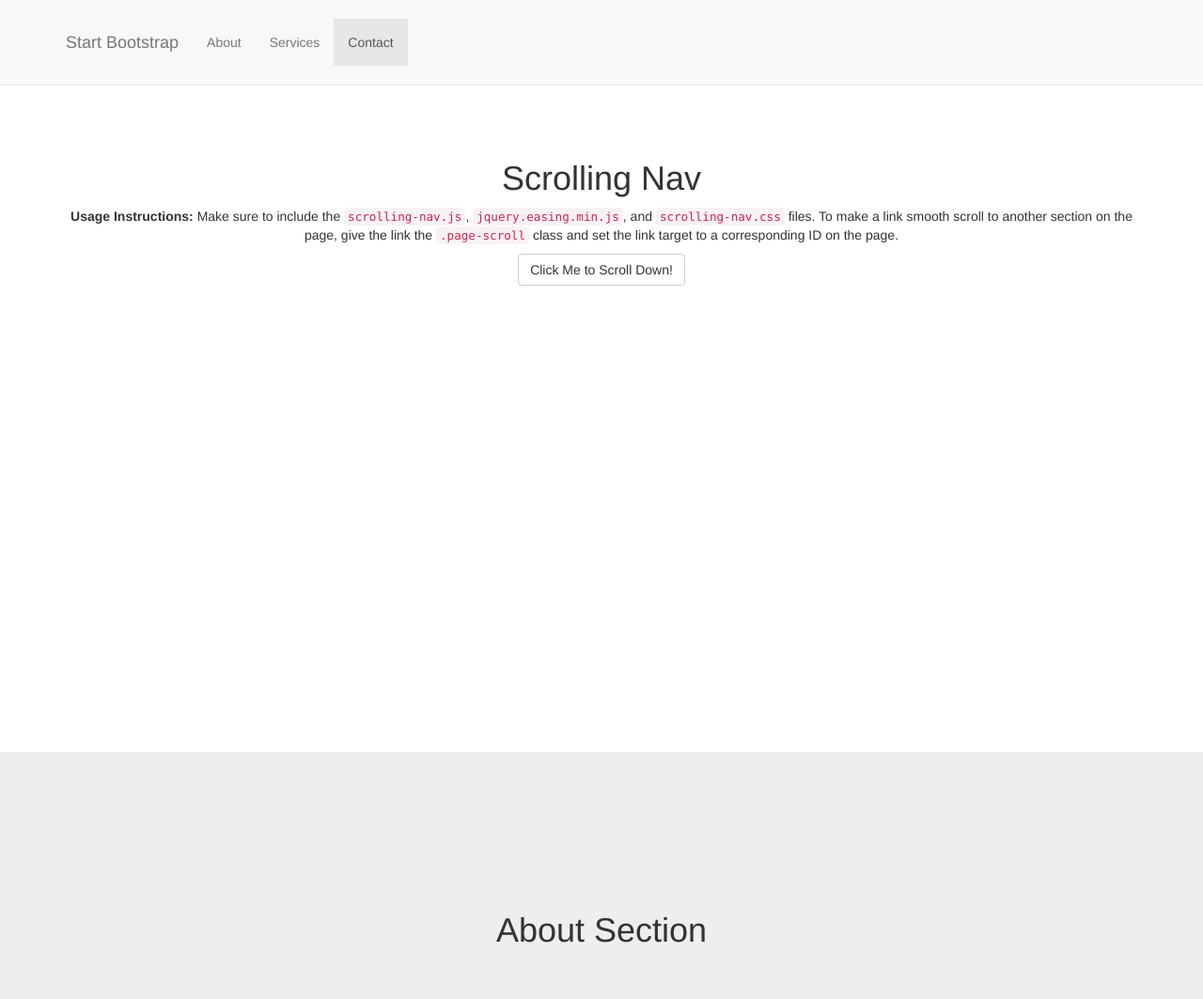
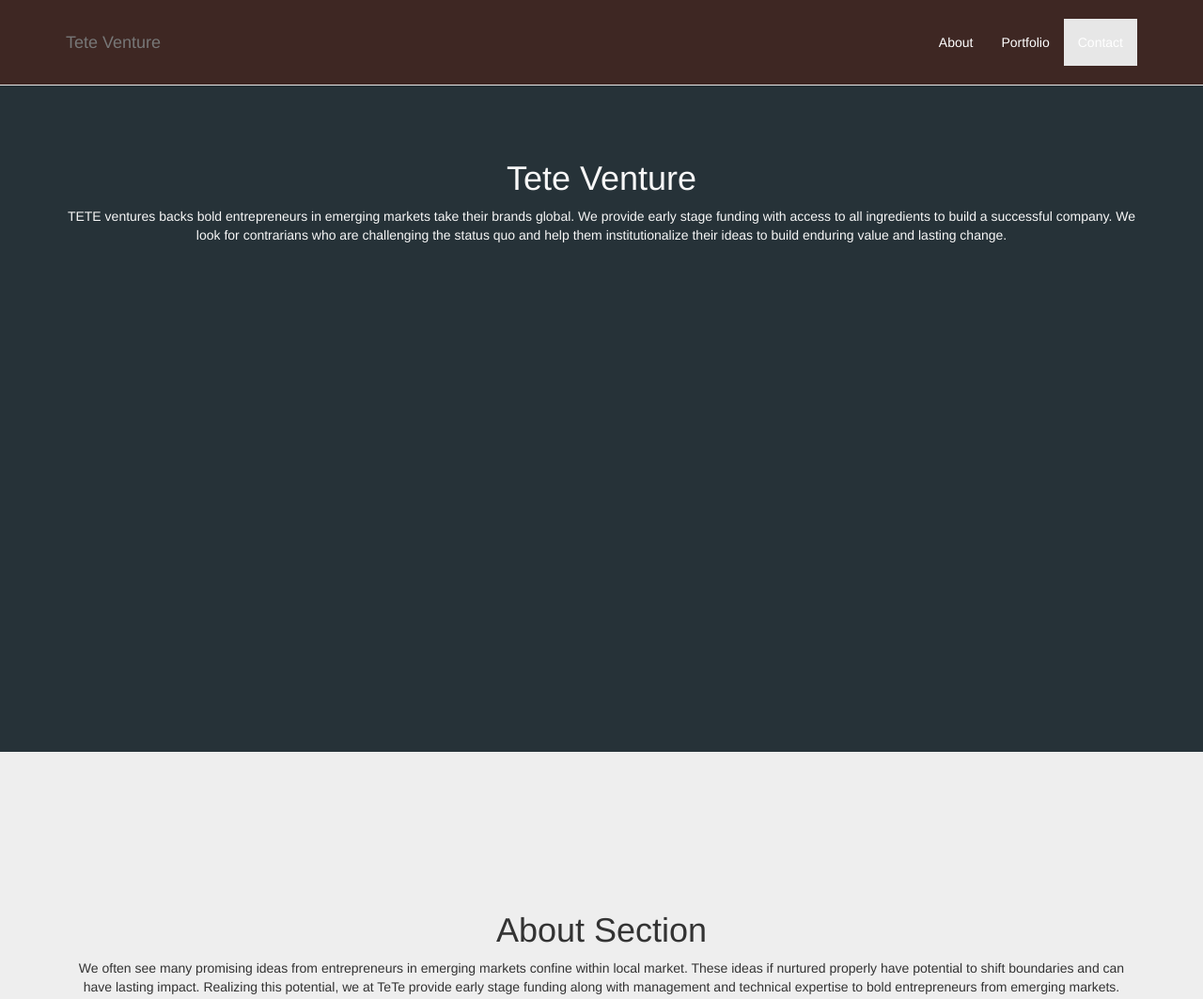
Before and after one commit to amit725/amit725.github.io, a plain HTML site: page index.html in a window 1280 px wide. Shown: the top 1063 px of the page at 94% size. Drawn offline with Linux system fonts and the light colour scheme.

Commit message:
changing content

```diff
--- a/css/scrolling-nav.css
+++ b/css/scrolling-nav.css
@@ -3,7 +3,24 @@
  * Copyright 2013-2016 Start Bootstrap
  * Licensed under MIT (https://github.com/BlackrockDigital/startbootstrap/blob/gh-pages/LICENSE)
  */
+/*my own styles*/
+.navbar-nav{
+    float: right;
+}
+.navbar{
+    background: #3E2723;
+}
+.nav a{
+    color: white!important;
+}
 
+.intro-section, .portfolio-section{
+    background-color: #263238!important;
+}
+.intro-section, .portfolio-section{
+    color:#f7f7f7!important;
+}
+/*background-color: #fafaf5;*/
 body {
     width: 100%;
     height: 100%;
@@ -45,7 +62,7 @@ of those sections to manage the look and feel of the site. */
     background: #eee;
 }
 
-.services-section {
+.portfolio-section {
     height: 100%;
     padding-top: 150px;
     text-align: center;
--- a/index.html
+++ b/index.html
@@ -9,7 +9,7 @@
     <meta name="description" content="">
     <meta name="author" content="">
 
-    <title>Scrolling Nav - Start Bootstrap Template</title>
+    <title>Tete Venture</title>
 
     <!-- Bootstrap Core CSS -->
     <link href="css/bootstrap.min.css" rel="stylesheet">
@@ -40,7 +40,7 @@
                     <span class="icon-bar"></span>
                     <span class="icon-bar"></span>
                 </button>
-                <a class="navbar-brand page-scroll" href="#page-top">Start Bootstrap</a>
+                <a class="navbar-brand page-scroll" href="#page-top">Tete Venture</a>
             </div>
 
             <!-- Collect the nav links, forms, and other content for toggling -->
@@ -54,7 +54,7 @@
                         <a class="page-scroll" href="#about">About</a>
                     </li>
                     <li>
-                        <a class="page-scroll" href="#services">Services</a>
+                        <a class="page-scroll" href="#portfolio">Portfolio</a>
                     </li>
                     <li>
                         <a class="page-scroll" href="#contact">Contact</a>
@@ -71,9 +71,13 @@
         <div class="container">
             <div class="row">
                 <div class="col-lg-12">
-                    <h1>Scrolling Nav</h1>
-                    <p><strong>Usage Instructions:</strong> Make sure to include the <code>scrolling-nav.js</code>, <code>jquery.easing.min.js</code>, and <code>scrolling-nav.css</code> files. To make a link smooth scroll to another section on the page, give the link the <code>.page-scroll</code> class and set the link target to a corresponding ID on the page.</p>
-                    <a class="btn btn-default page-scroll" href="#about">Click Me to Scroll Down!</a>
+                    <h1>Tete Venture</h1>
+                    <p>TETE ventures backs bold entrepreneurs in emerging markets take their brands global.
+
+We provide early stage funding with access to all ingredients to build a successful company.
+
+We look for contrarians who are challenging the status quo and help them institutionalize their ideas to build enduring value and lasting change.</p>
+
                 </div>
             </div>
         </div>
@@ -85,17 +89,18 @@
             <div class="row">
                 <div class="col-lg-12">
                     <h1>About Section</h1>
+                    <p>We often see many promising ideas from entrepreneurs in emerging markets confine within local market. These ideas if nurtured properly have potential to shift boundaries and can have lasting impact. Realizing this potential, we at TeTe provide early stage funding along with management and technical expertise to bold entrepreneurs from emerging markets.</p>
                 </div>
             </div>
         </div>
     </section>
 
-    <!-- Services Section -->
-    <section id="services" class="services-section">
+    <!-- Portfolio Section -->
+    <section id="portfolio" class="portfolio-section">
         <div class="container">
             <div class="row">
                 <div class="col-lg-12">
-                    <h1>Services Section</h1>
+                    <h1>Portfolio Section</h1>
                 </div>
             </div>
         </div>
```
Also changed, not shown: images/header-bg.jpg (added).
